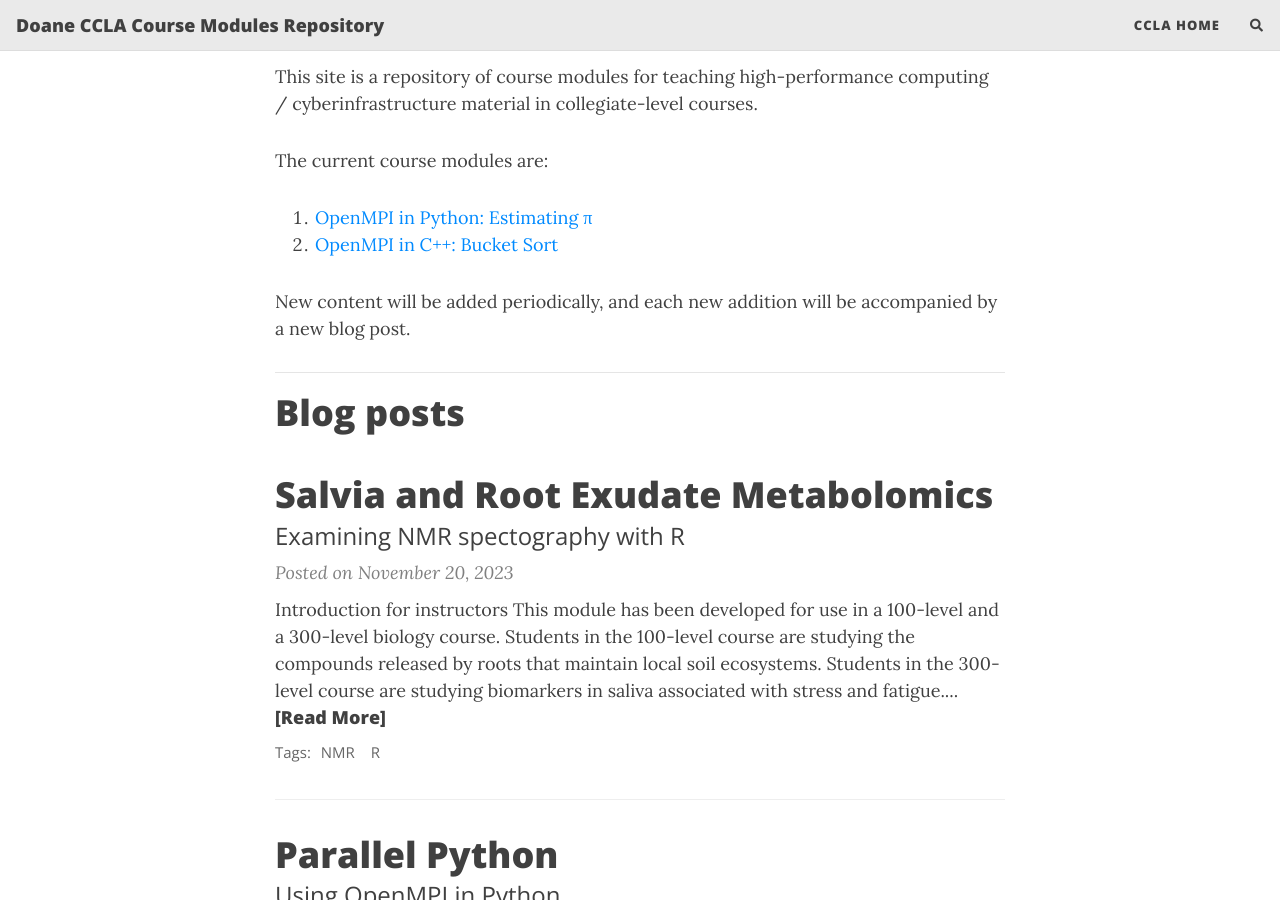
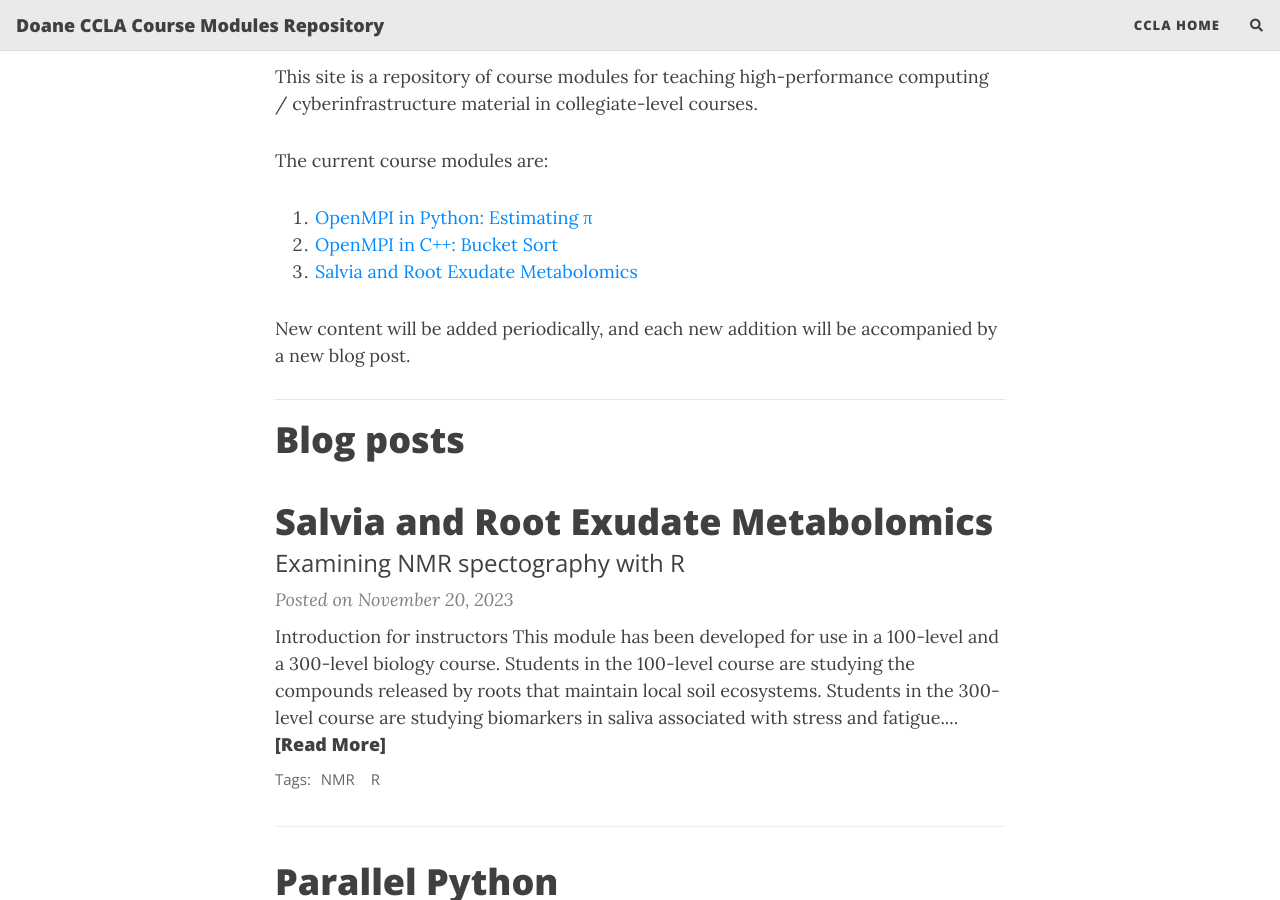
Before and after one commit to mmeysenburg/ccla-class-modules, a Jekyll site: the page built from index.md, in a window 1280 px wide and 900 px high, scrolled down 359 px. Built offline with Jekyll 4.4.1, drawn with Linux system fonts in a browser that asks for light colours; nearby versions of some CDN libraries; the list of posts is cut into pages by our own code; comment, search, counter and statistics services are not loaded.

Commit message:
Linked salvia module on index

```diff
--- a/index.md
+++ b/index.md
@@ -10,6 +10,7 @@ The current course modules are:
 
 1. [OpenMPI in Python: Estimating π](./2023-10-17-parallel-python/)
 2. [OpenMPI in C++: Bucket Sort](./2023-10-15-bucket-sort/)
+3. [Salvia and Root Exudate Metabolomics](./2023-11-20-salvia-metabolomics)
 
 New content will be added periodically, and each new addition will be
 accompanied by a new blog post.
```
